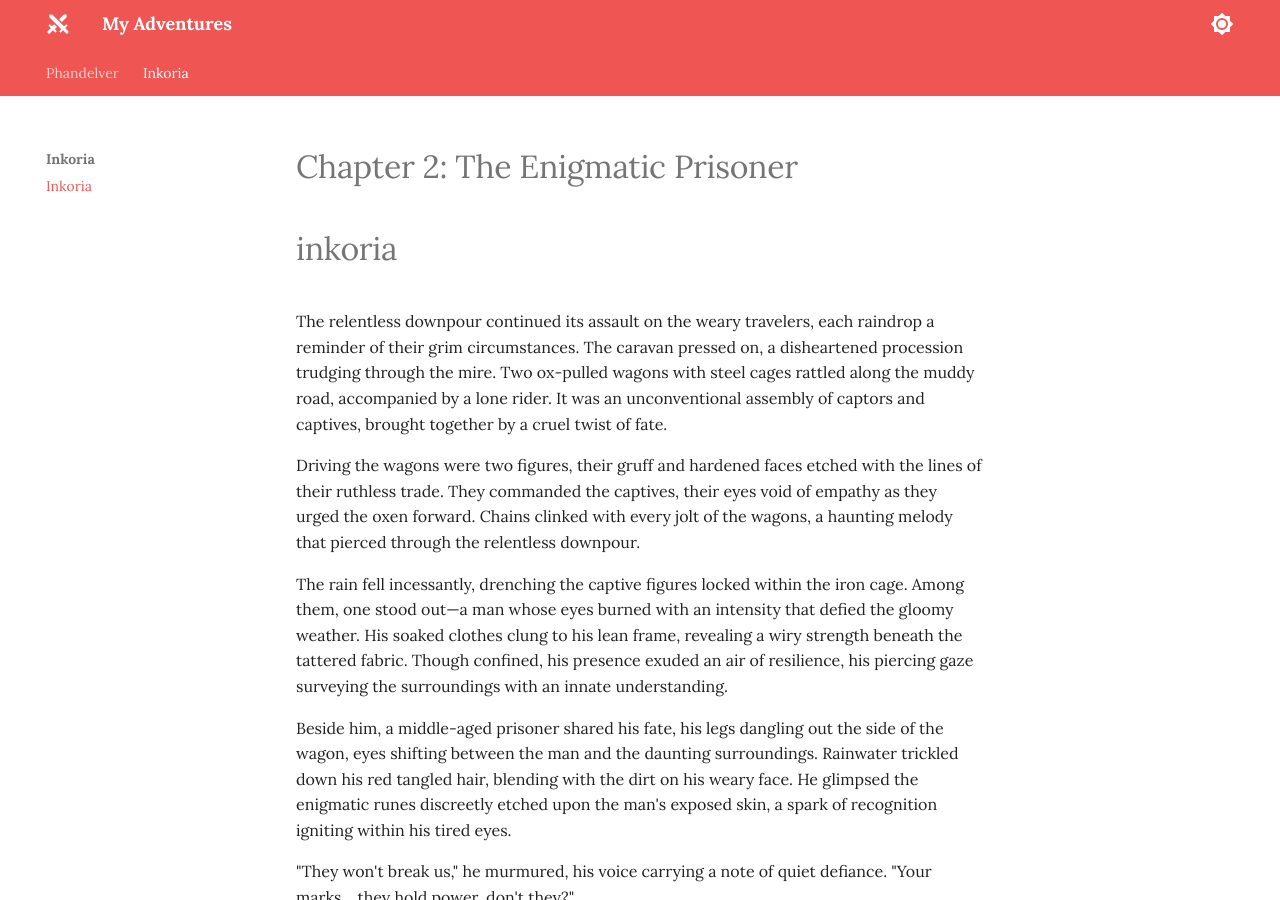
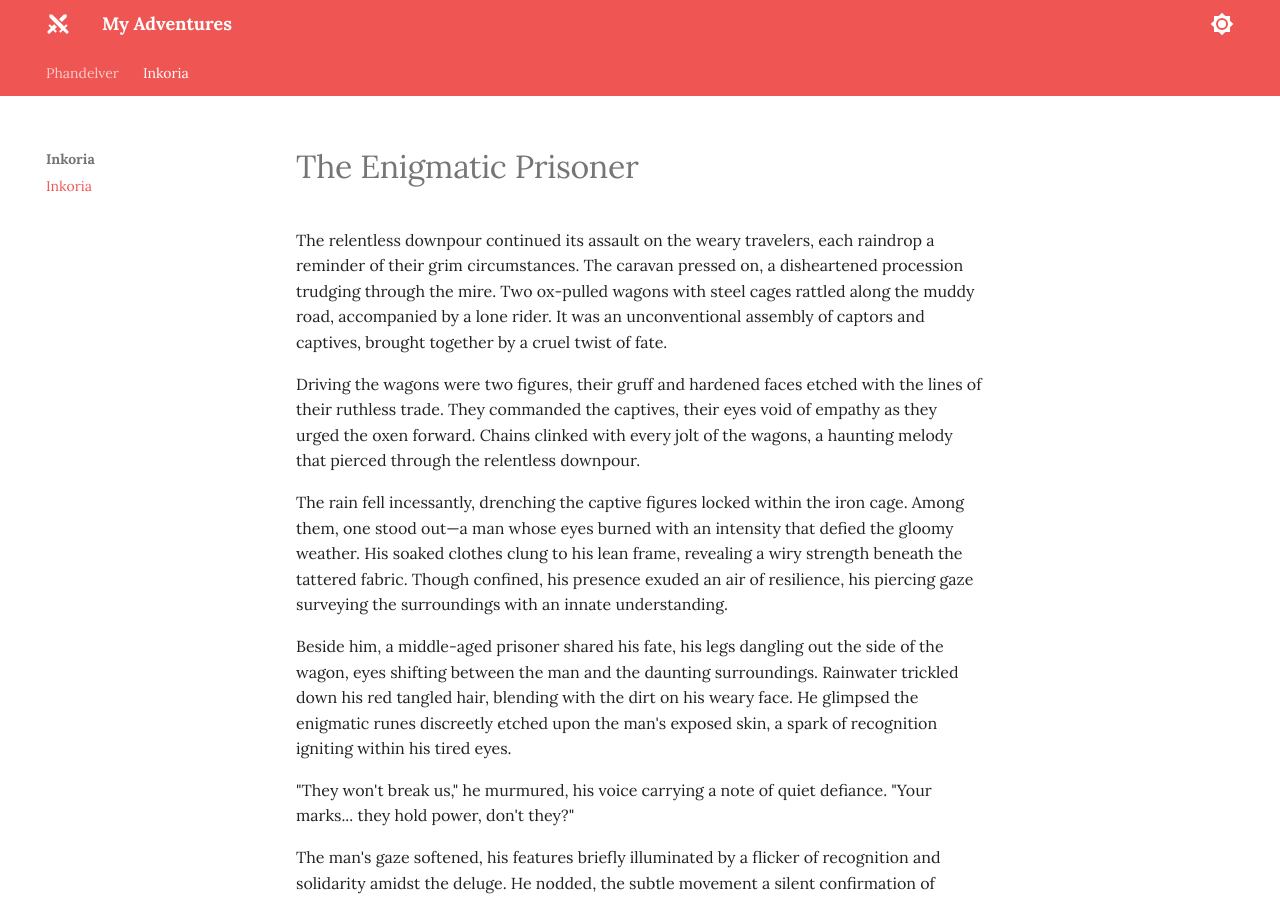
Before and after one commit to jonasmcferreira/adventures, an MkDocs documentation site: the page built from docs/inkoria/00.md, in a window 1280 px wide and 900 px high. Built offline with MkDocs 1.6.1 and Material for MkDocs 9.7.7, drawn with Linux system fonts in a browser that asks for light colours.

Commit message:
modified docs/inkoria/00.md

```diff
--- a/docs/inkoria/00.md
+++ b/docs/inkoria/00.md
@@ -1,6 +1,4 @@
-# Chapter 2: The Enigmatic Prisoner
-
-#inkoria
+# The Enigmatic Prisoner
 
 The relentless downpour continued its assault on the weary travelers, each raindrop a reminder of their grim circumstances. The caravan pressed on, a disheartened procession trudging through the mire. Two ox-pulled wagons with steel cages rattled along the muddy road, accompanied by a lone rider. It was an unconventional assembly of captors and captives, brought together by a cruel twist of fate.
 
```
